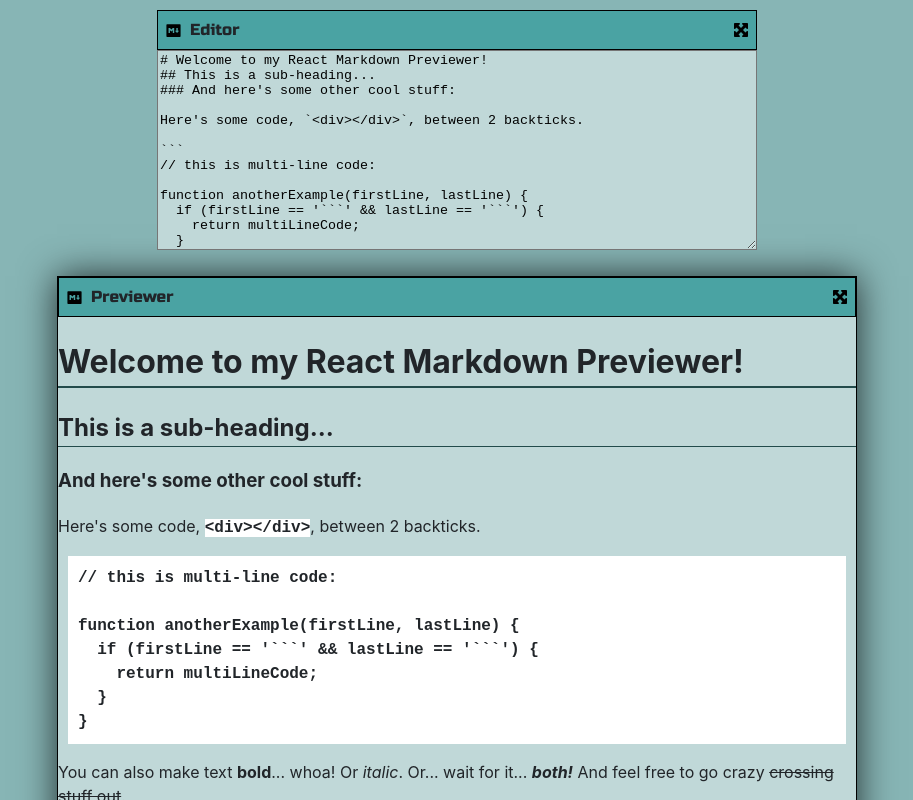
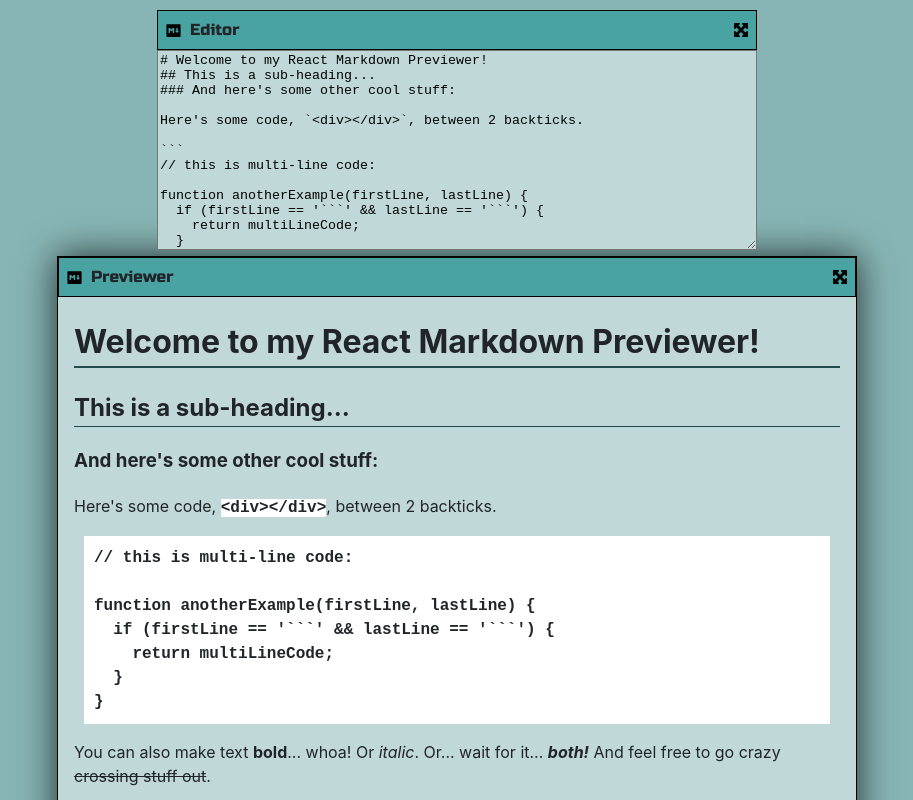
Before and after one commit to EduardoWebSolutions/markdown-previewer, a React (Vite) app: page / in a window 1280 px wide. Shown: the top 800 px of the page, without its empty margins (183-1096 px from the left). Built offline with nearby package versions, Linux system fonts and the light colour scheme.

Commit message:
feat: added function to MinMax Editor and Preview

```diff
--- a/src/App.tsx
+++ b/src/App.tsx
@@ -52,11 +52,34 @@
     setText(e.target.value);
   };
 
+  const changeClasses = () => {
+    const element1 = document.getElementById("element1");
+    const element2 = document.getElementById("element2");
+
+    if (element1 && element2) {
+      element1.classList.toggle("classA");
+      element1.classList.toggle("classB");
+      element2.classList.toggle("classA");
+      element2.classList.toggle("classB");
+    }
+  };
+
   return (
     <>
       <GlobalStyle />
-      <Editor text={text} onChange={handleChange} />
-      <Previewer text={text} />
+      <Editor
+        text={text}
+        onChange={handleChange}
+        id="element1"
+        onClick={changeClasses}
+        className=""
+      />
+      <Previewer
+        text={text}
+        id="element2"
+        onClick={changeClasses}
+        className=""
+      />
     </>
   );
 }
--- a/src/Components/Editor.tsx
+++ b/src/Components/Editor.tsx
@@ -22,11 +22,11 @@
 `;
 
 const Editor: React.FC<ChildProps> = (props) => {
-  const { text, onChange } = props;
+  const { text, onChange, onClick } = props;
 
   return (
     <EditorW>
-      <Toolbar name="Editor" />
+      <Toolbar name="Editor" onClick={onClick} />
       <TextArea name="" id="" onChange={onChange}>
         {text}
       </TextArea>
--- a/src/Components/MinMax.tsx
+++ b/src/Components/MinMax.tsx
@@ -9,12 +9,36 @@
     setActive((prevActive) => !prevActive);
   };
 
+  const changeClasses = () => {
+    const element1 = document.getElementById("element1");
+    const element2 = document.getElementById("element2");
+
+    if (element1 && element2) {
+      element1.classList.toggle("active");
+      element1.classList.toggle("hidden");
+      element2.classList.toggle("active");
+      element2.classList.toggle("hidden");
+    }
+  };
+  const actionButton = () => {
+    changeClasses();
+    handleActive();
+  };
+
   return (
     <>
       {active ? (
-        <MinimizeIcon onClick={handleActive} className="active" />
+        <MinimizeIcon
+          id={changeClasses}
+          onClick={actionButton}
+          className="active"
+        />
       ) : (
-        <MaximizeIcon onClick={handleActive} className="active" />
+        <MaximizeIcon
+          id={changeClasses}
+          onClick={actionButton}
+          className="active"
+        />
       )}
     </>
   );
--- a/src/Components/Previewer.tsx
+++ b/src/Components/Previewer.tsx
@@ -11,18 +11,24 @@
   border: 1px solid black;
   max-width: 800px;
   min-width: 800px;
-  margin: 1.25rem auto;
+  margin: ${(props) => props.theme.main};
   min-height: 200px;
   overflow-wrap: break-word;
 `;
 
+const PreviewerDiv = styled.div`
+  margin: 1em;
+`;
+
+//OLD margin (margin: 1.25rem auto;)
 const Previewer: React.FC<PreviewerProps> = (props) => {
-  const { text } = props;
+  const { text, onClick } = props;
   return (
-    <PreviewerWrap>
-      <Toolbar name="Previewer" />
-
-      <ReactMarkdown remarkPlugins={[remarkGfm]}>{text}</ReactMarkdown>
+    <PreviewerWrap id="element1" className="">
+      <Toolbar name="Previewer" onClick={onClick} />
+      <PreviewerDiv>
+        <ReactMarkdown remarkPlugins={[remarkGfm]}>{text}</ReactMarkdown>
+      </PreviewerDiv>
     </PreviewerWrap>
   );
 };
--- a/src/assets/MaximizeIcon.tsx
+++ b/src/assets/MaximizeIcon.tsx
@@ -1,7 +1,4 @@
-interface MaximizeProps {
-  className?: string;
-  onClick: () => void;
-}
+import { MaximizeProps } from "../../utils/Types";
 
 const MaximizeIcon: React.FC<MaximizeProps> = ({ className, onClick }) => {
   return (
--- a/src/assets/MinimizeIcon.tsx
+++ b/src/assets/MinimizeIcon.tsx
@@ -1,7 +1,4 @@
-interface MinimizeProps {
-  className?: string;
-  onClick: () => void;
-}
+import { MinimizeProps } from "../../utils/Types";
 
 const MinimizeIcon: React.FC<MinimizeProps> = ({ className, onClick }) => {
   return (
```
Also changed, not shown: utils/Types.ts (+22 -0 lines).
